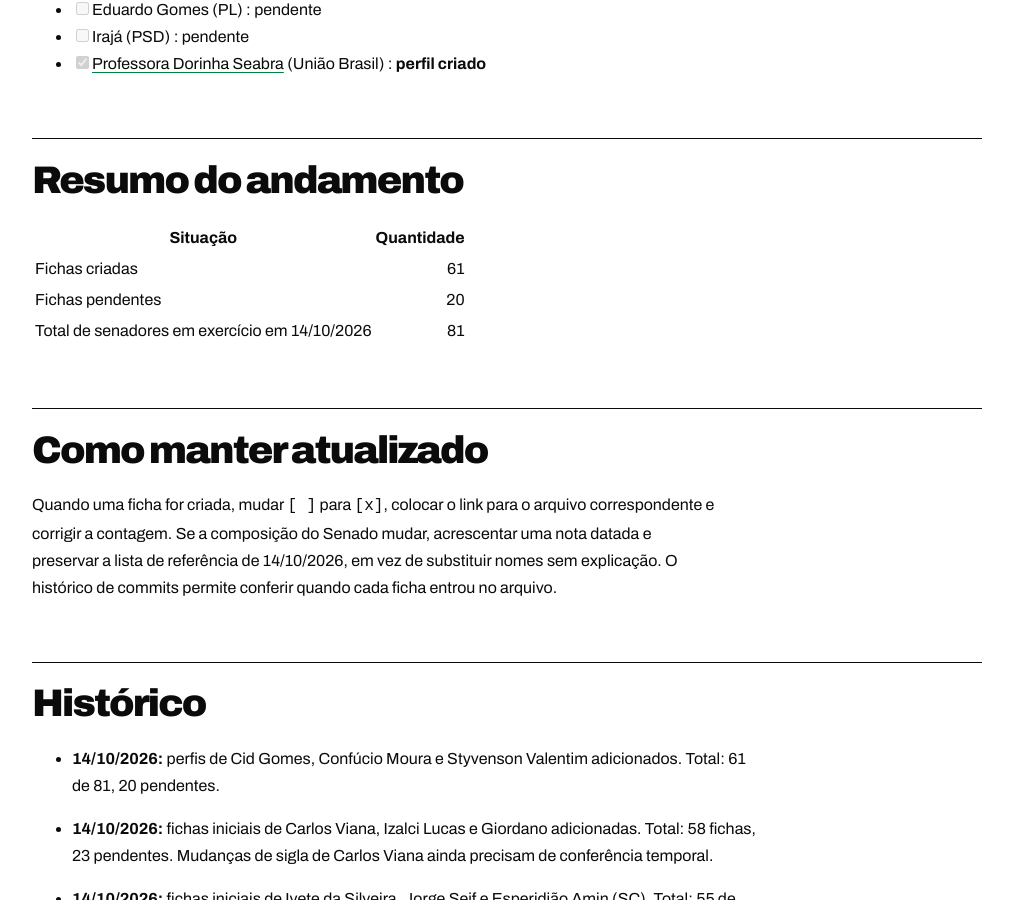
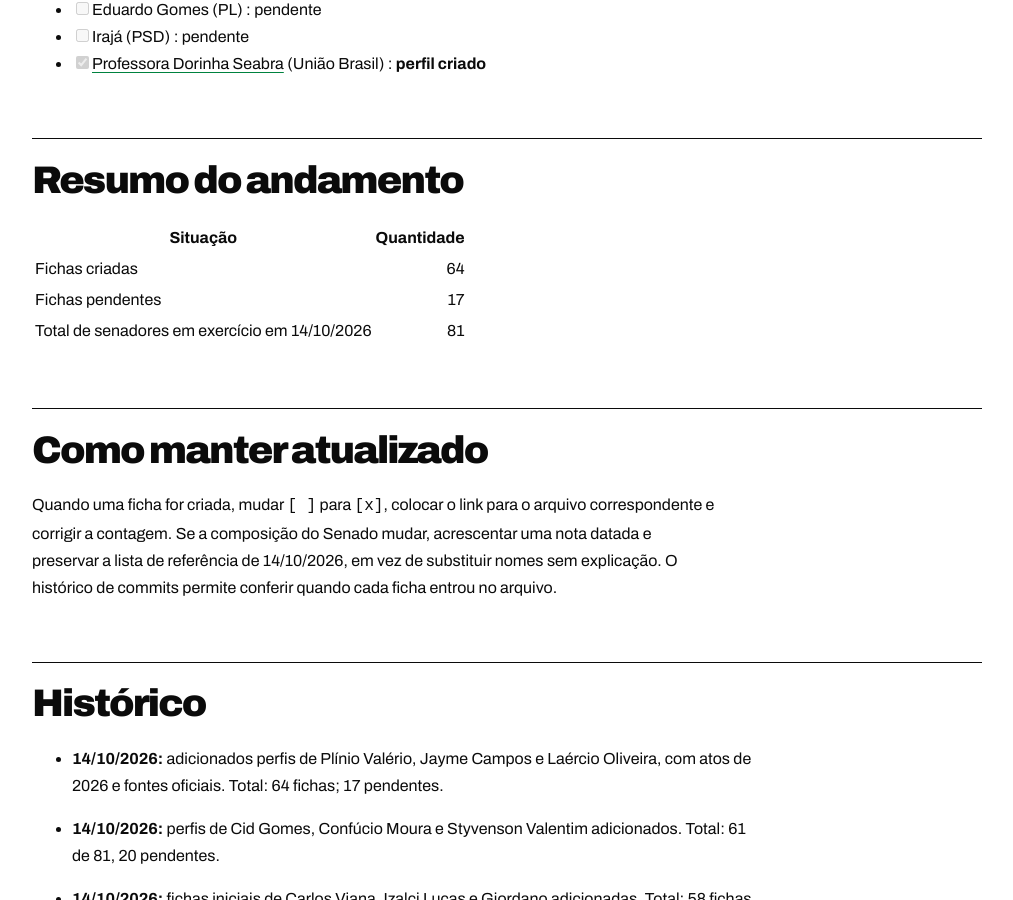
Before and after one commit to leorruas/senadores-deputados, a Jekyll site: the page built from parlamentares/senadores/ACOMPANHAMENTO.md, in a window 1280 px wide and 900 px high, scrolled down 4997 px. Shown: the whole window, without its empty margins (133-1146 px from the left). Built offline with Jekyll 4.4.1, drawn with Linux system fonts in a browser that asks for light colours; some of the changed text lies outside the part shown.

Commit message:
docs: progresso de 64 fichas do Senado

```diff
--- a/parlamentares/senadores/ACOMPANHAMENTO.md
+++ b/parlamentares/senadores/ACOMPANHAMENTO.md
@@ -9,7 +9,7 @@ permalink: /senado/
 
 **Data da lista:** 14/10/2026, 15h42 (horário informado pelo Senado).
 **Última atualização do controle:** 14/10/2026.
-**Andamento:** **61 perfis criados** e **20 ainda não iniciados**.
+**Andamento:** **64 perfis criados** e **17 ainda não iniciados**.
 
 Esta é a lista dos **81 senadores em exercício** na data acima, agrupados por estado. Inclui os suplentes que ocupavam uma cadeira naquele momento. A composição do Senado pode mudar com licenças e substituições. Estar nesta lista significa poder participar das deliberações, **não que o parlamentar tenha votado na PEC 221/2019**.
 
@@ -187,8 +187,8 @@ Esta é a lista dos **81 senadores em exercício** na data acima, agrupados por
 
 | Situação | Quantidade |
 | --- | ---: |
-| Fichas criadas | 61 |
-| Fichas pendentes | 20 |
+| Fichas criadas | 64 |
+| Fichas pendentes | 17 |
 | Total de senadores em exercício em 14/10/2026 | 81 |
 
 ## Como manter atualizado
@@ -196,6 +196,8 @@ Esta é a lista dos **81 senadores em exercício** na data acima, agrupados por
 Quando uma ficha for criada, mudar `[ ]` para `[x]`, colocar o link para o arquivo correspondente e corrigir a contagem. Se a composição do Senado mudar, acrescentar uma nota datada e preservar a lista de referência de 14/10/2026, em vez de substituir nomes sem explicação. O histórico de commits permite conferir quando cada ficha entrou no arquivo.
 
 ## Histórico
+
+- **14/10/2026:** adicionados perfis de Plínio Valério, Jayme Campos e Laércio Oliveira, com atos de 2026 e fontes oficiais. Total: 64 fichas; 17 pendentes.
 
 - **14/10/2026:** perfis de Cid Gomes, Confúcio Moura e Styvenson Valentim adicionados. Total: 61 de 81, 20 pendentes.
 
```
Also changed, not shown: other parts of parlamentares/senadores/ACOMPANHAMENTO.md (+3 -3 lines).
